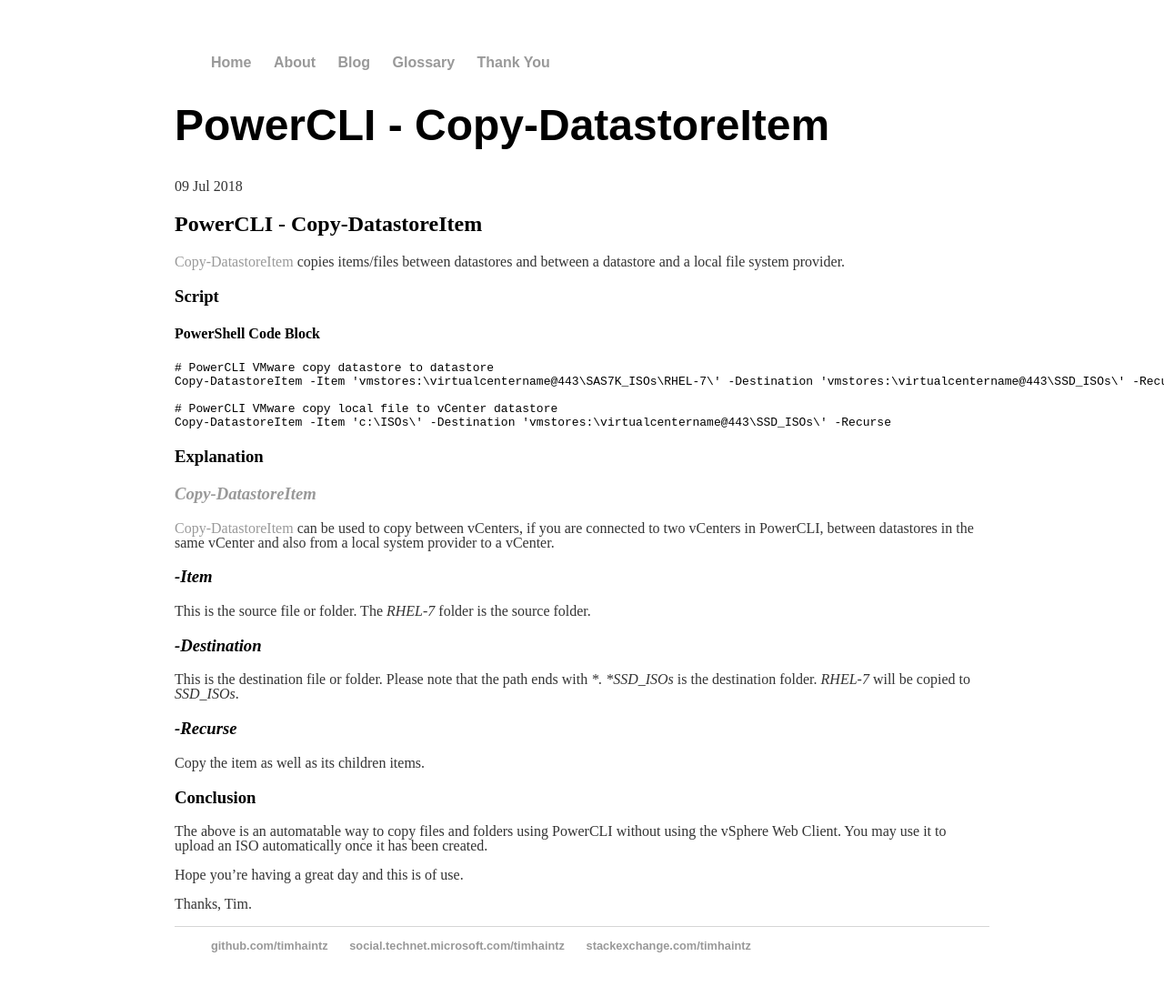
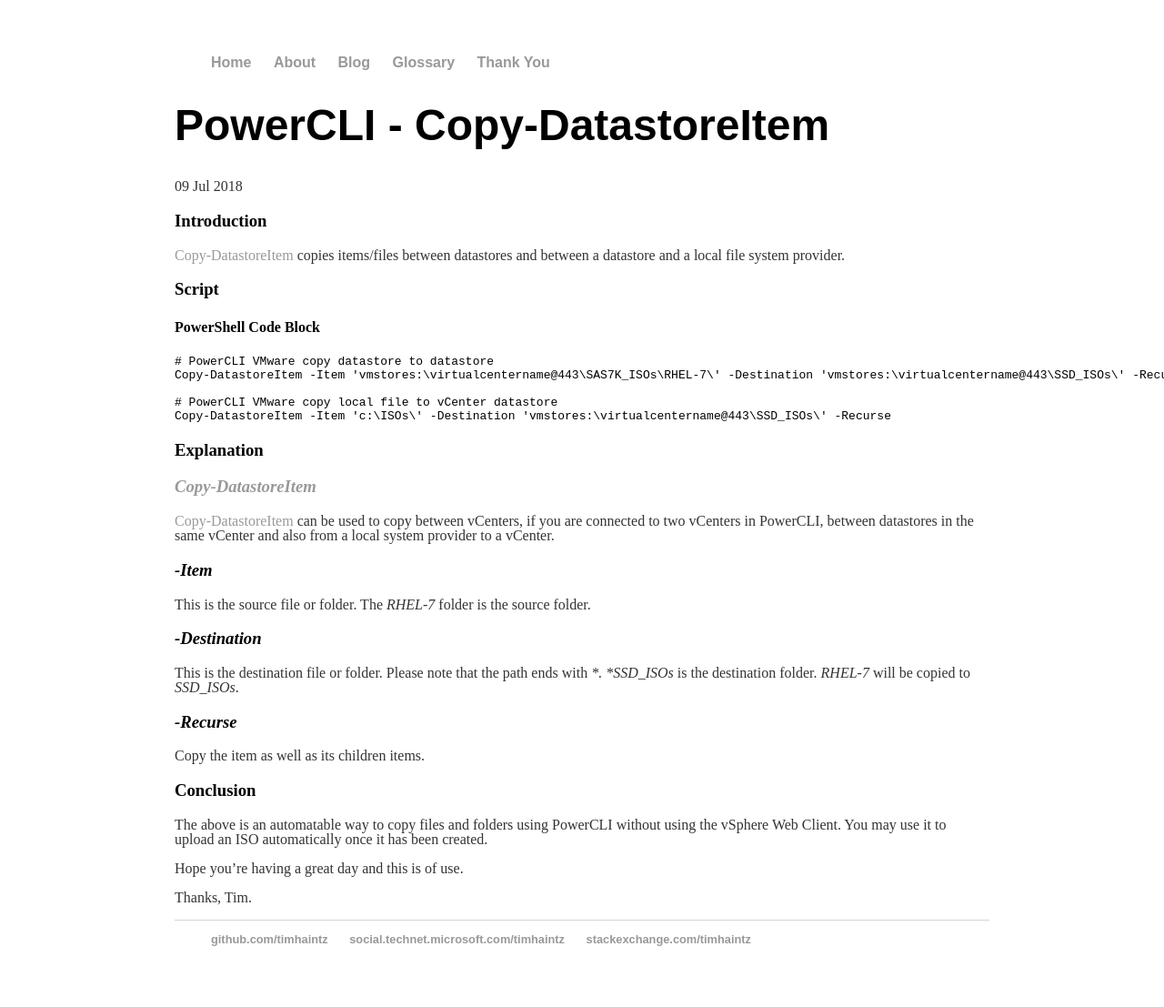
Before and after one commit to timhaintz/timhaintz.github.io, a Jekyll site: the page built from _posts/2018-07-09-PowerCLI-CopyDatastoreItem.md, in a window 1280 px wide. Shown: the whole page at 91% size. Built offline with Jekyll 4.4.1, drawn with Linux system fonts in a browser that asks for light colours.

Commit message:
### Introduction

```diff
--- a/_posts/2018-07-09-PowerCLI-CopyDatastoreItem.md
+++ b/_posts/2018-07-09-PowerCLI-CopyDatastoreItem.md
@@ -3,7 +3,7 @@
 title: "PowerCLI - Copy-DatastoreItem"
 date: 2018-07-09
 ---
-## PowerCLI - Copy-DatastoreItem
+### Introduction
 [Copy-DatastoreItem](https://code.vmware.com/docs/6702/cmdlet-reference#/doc/Copy-DatastoreItem.html) copies items/files between datastores and between a datastore and a local file system provider.
 
 ### Script
```
